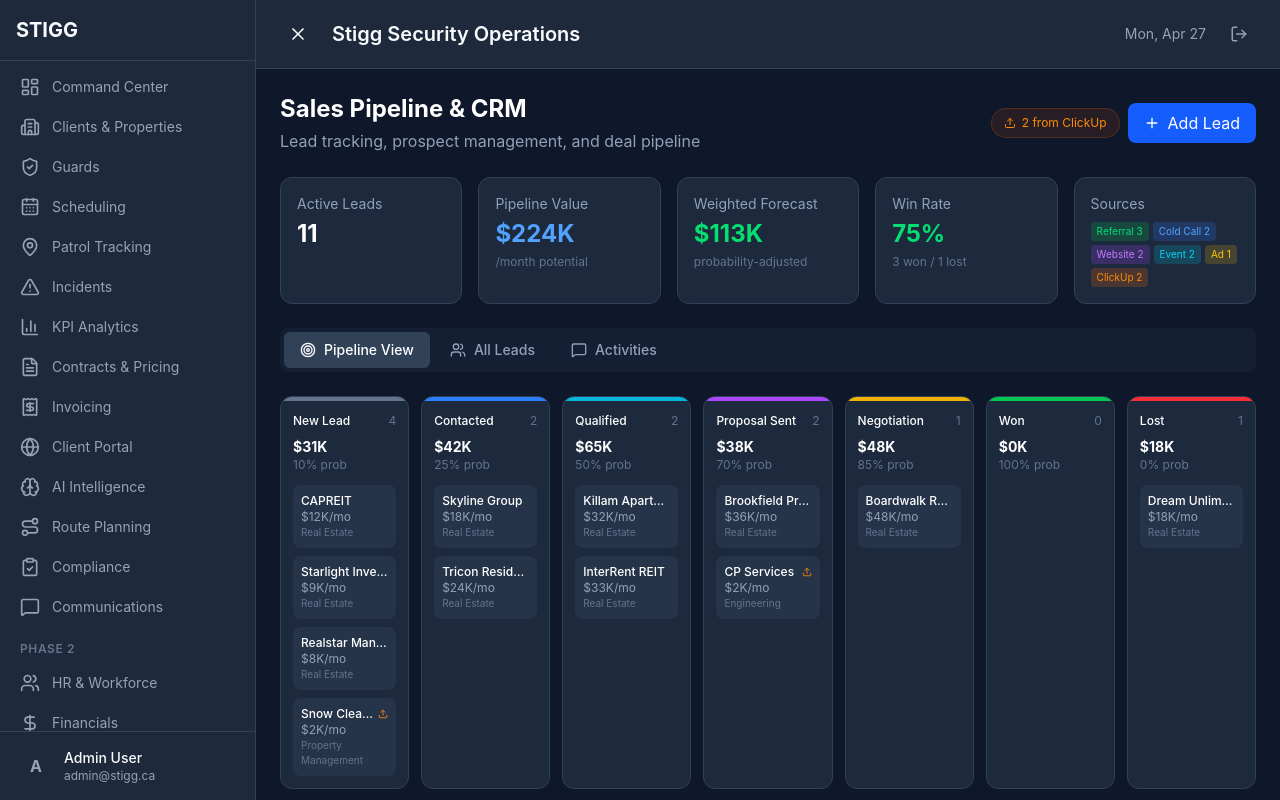
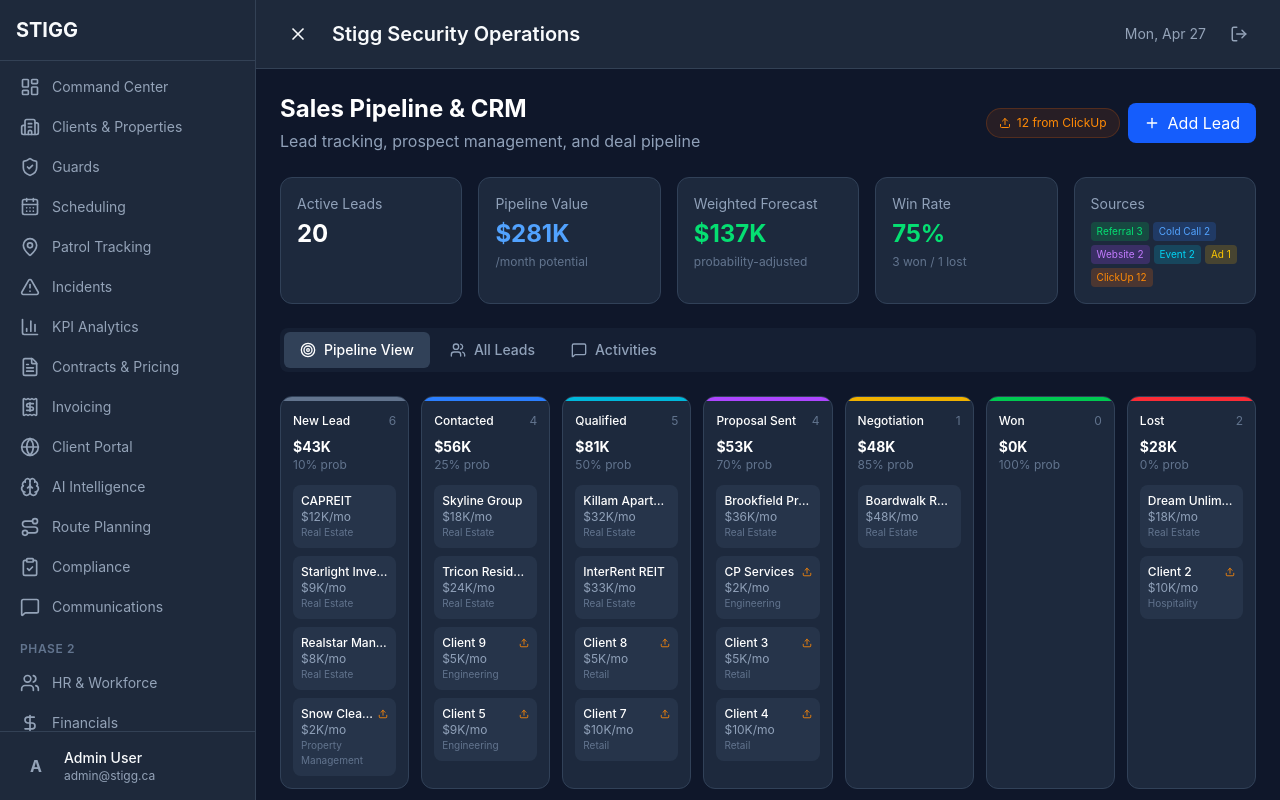
Before and after one commit to Stiggtechnologies/StiggOS, a React (Vite) app: page /sales-pipeline in a window 1280 px wide. Built offline with nearby package versions, Linux system fonts and the light colour scheme.

Commit message:
Import all 12 ClickUp CRM leads into Sales Pipeline

```diff
--- a/src/pages/SalesPipeline.tsx
+++ b/src/pages/SalesPipeline.tsx
@@ -4,13 +4,13 @@ import { Target, Users, DollarSign, Phone, Mail, Calendar, Plus, ArrowRight, Tre
 type PipeTab = 'pipeline' | 'leads' | 'activities'
 
 const pipelineStages = [
-  { name: 'New Lead', count: 4, value: 30500, color: 'bg-slate-500', probability: 10 },
-  { name: 'Contacted', count: 2, value: 42000, color: 'bg-blue-500', probability: 25 },
-  { name: 'Qualified', count: 2, value: 65000, color: 'bg-cyan-500', probability: 50 },
-  { name: 'Proposal Sent', count: 2, value: 38000, color: 'bg-purple-500', probability: 70 },
+  { name: 'New Lead', count: 6, value: 45500, color: 'bg-slate-500', probability: 10 },
+  { name: 'Contacted', count: 4, value: 56000, color: 'bg-blue-500', probability: 25 },
+  { name: 'Qualified', count: 5, value: 81000, color: 'bg-cyan-500', probability: 50 },
+  { name: 'Proposal Sent', count: 4, value: 53000, color: 'bg-purple-500', probability: 70 },
   { name: 'Negotiation', count: 1, value: 48000, color: 'bg-yellow-500', probability: 85 },
   { name: 'Won', count: 3, value: 127500, color: 'bg-green-500', probability: 100 },
-  { name: 'Lost', count: 1, value: 18000, color: 'bg-red-500', probability: 0 },
+  { name: 'Lost', count: 2, value: 28000, color: 'bg-red-500', probability: 0 },
 ]
 
 interface Lead {
@@ -46,14 +46,28 @@ const leads: Lead[] = [
   { id: '9', company: 'Realstar Management', contact: 'Chris Johnson', email: 'c.johnson@realstar.ca', phone: '403-555-0178', source: 'cold_call', properties: 2, value: 8000, stage: 'New Lead', nextFollowUp: '2026-04-30', assignee: '', notes: 'Cold outreach. Left voicemail.', industry: 'Real Estate', segment: 'SMB' },
   { id: '10', company: 'Dream Unlimited', contact: 'Patricia Lee', email: 'p.lee@dream.ca', phone: '403-555-0256', source: 'event', properties: 5, value: 18000, stage: 'Lost', assignee: 'Orville Davis', nextFollowUp: '', notes: 'Went with competitor. Price was main concern.', industry: 'Real Estate', segment: 'Enterprise' },
 
-  // Imported from ClickUp CRM
+  // Imported from ClickUp CRM — 12 leads from Accounts & Opportunities
   { id: 'cu-1', company: 'CP Services', contact: 'Lisa Swenson', email: '', phone: '', source: 'clickup_import', properties: 1, value: 2000, stage: 'Proposal Sent', nextFollowUp: '2026-05-01', assignee: 'Orville Davis', notes: 'Arrange meeting with Conor for facility walk down and install assessment.', industry: 'Engineering', segment: 'Enterprise', companyRevenue: '$5B', employeeCount: '101+', importedFrom: 'ClickUp CRM' },
   { id: 'cu-2', company: 'Snow Clearing Contract', contact: '', email: '', phone: '', source: 'clickup_import', properties: 1, value: 2000, stage: 'New Lead', nextFollowUp: '2026-05-02', assignee: '', notes: 'New prospect — snow clearing services needed. Property photos uploaded. Needs contact info and site assessment.', industry: 'Property Management', segment: 'SMB', importedFrom: 'ClickUp CRM' },
+  { id: 'cu-3', company: 'Client 10', contact: 'Clarissa Lee', email: '', phone: '', source: 'clickup_import', properties: 4, value: 7000, stage: 'New Lead', nextFollowUp: '2026-05-03', assignee: '', notes: 'Follow up with Clarissa. 200-unit account, high priority prospect.', industry: 'Hospitality', segment: 'Enterprise', companyRevenue: '$11B', employeeCount: '101+', importedFrom: 'ClickUp CRM' },
+  { id: 'cu-4', company: 'Client 11', contact: 'Juanita Holmes', email: '', phone: '', source: 'clickup_import', properties: 5, value: 5000, stage: 'New Lead', nextFollowUp: '2026-05-04', assignee: '', notes: 'Second follow up needed. 250-unit account in hospitality sector.', industry: 'Hospitality', segment: 'Mid-Market', companyRevenue: '$148M', employeeCount: '26-100', importedFrom: 'ClickUp CRM' },
+  { id: 'cu-5', company: 'Client 9', contact: 'Asia Paltrow', email: '', phone: '', source: 'clickup_import', properties: 3, value: 5000, stage: 'Contacted', nextFollowUp: '2026-05-05', assignee: 'Orville Davis', notes: 'Check in call scheduled. 150-unit engineering account, high value prospect.', industry: 'Engineering', segment: 'Enterprise', companyRevenue: '$49B', employeeCount: '101+', importedFrom: 'ClickUp CRM' },
+  { id: 'cu-6', company: 'Client 3', contact: 'Jessie Thompson', email: '', phone: '', source: 'clickup_import', properties: 7, value: 5000, stage: 'Proposal Sent', nextFollowUp: '2026-05-06', assignee: 'Orville Davis', notes: 'Send proposal. 330-unit retail account, normal priority.', industry: 'Retail', segment: 'Enterprise', companyRevenue: '$1B', employeeCount: '101+', importedFrom: 'ClickUp CRM' },
+  { id: 'cu-7', company: 'Client 8', contact: 'Jenna Lee', email: 'jenna@example.com', phone: '', source: 'clickup_import', properties: 4, value: 5000, stage: 'Qualified', nextFollowUp: '2026-05-07', assignee: 'Orville Davis', notes: 'Check in call pending. VP of Operations contact. 200-unit retail account, bank wire payment.', industry: 'Retail', segment: 'SMB', companyRevenue: '$5M', employeeCount: '0-25', importedFrom: 'ClickUp CRM' },
+  { id: 'cu-8', company: 'Client 7', contact: 'Rick James', email: 'rick@example.com', phone: '', source: 'clickup_import', properties: 7, value: 10000, stage: 'Qualified', nextFollowUp: '2026-05-08', assignee: 'Orville Davis', notes: 'Check in needed. 350-unit retail account, credit card payment, unlimited plan.', industry: 'Retail', segment: 'Mid-Market', companyRevenue: '$50M', employeeCount: '0-25', importedFrom: 'ClickUp CRM' },
+  { id: 'cu-9', company: 'Client 2', contact: 'Lawrence Beck', email: 'lawrence@example.com', phone: '', source: 'clickup_import', properties: 8, value: 10000, stage: 'Lost', nextFollowUp: '', assignee: '', notes: 'Lost — send promo email for re-engagement. 400-unit hospitality account, enterprise segment. Payment request sent.', industry: 'Hospitality', segment: 'Enterprise', companyRevenue: '$8B', employeeCount: '101+', importedFrom: 'ClickUp CRM' },
+  { id: 'cu-10', company: 'Client 5', contact: 'Mark Bernard', email: 'mark@example.com', phone: '', source: 'clickup_import', properties: 5, value: 9000, stage: 'Contacted', nextFollowUp: '2026-05-09', assignee: 'Orville Davis', notes: 'Doing demo on 11/2. 234-unit engineering account, quote sent, bank wire payment.', industry: 'Engineering', segment: 'Enterprise', companyRevenue: '$20M', employeeCount: '101+', importedFrom: 'ClickUp CRM' },
+  { id: 'cu-11', company: 'Client 4', contact: 'Melanie Morris', email: 'melanie@example.com', phone: '', source: 'clickup_import', properties: 10, value: 10000, stage: 'Proposal Sent', nextFollowUp: '2026-05-10', assignee: '', notes: 'Send proposal. 500-unit retail account, low priority. Payment request sent, credit card.', industry: 'Retail', segment: 'Enterprise', companyRevenue: '$100M', employeeCount: '26-100', importedFrom: 'ClickUp CRM' },
+  { id: 'cu-12', company: 'Client 6', contact: 'Luis Bernard', email: 'luis@example.com', phone: '', source: 'clickup_import', properties: 2, value: 1000, stage: 'Qualified', nextFollowUp: '2026-05-11', assignee: 'Orville Davis', notes: 'Setting up demo account for call 11/1. 100-unit retail account, urgent priority. Enterprise plan.', industry: 'Retail', segment: 'Mid-Market', companyRevenue: '$80M', employeeCount: '101+', importedFrom: 'ClickUp CRM' },
 ]
 
 const activities = [
-  { lead: 'CP Services', type: 'import', description: 'Lead imported from ClickUp CRM. Original status: Proposal. Facility walkdown pending with Conor.', date: '2026-04-27', outcome: 'Imported — needs follow-up scheduling' },
-  { lead: 'Snow Clearing Contract', type: 'import', description: 'Lead imported from ClickUp CRM. Property photos on file. No contact details yet — requires outreach.', date: '2026-04-27', outcome: 'Imported — needs contact info' },
+  { lead: 'ClickUp CRM Import', type: 'import', description: 'Bulk import: 12 commercial leads imported from ClickUp CRM Accounts & Opportunities. Industries: Engineering, Retail, Hospitality, Property Management. Pipeline stages mapped to Stigg OS.', date: '2026-04-27', outcome: 'All 12 leads imported and mapped' },
+  { lead: 'CP Services', type: 'import', description: 'Lead imported from ClickUp CRM. Original status: Proposal. Facility walkdown pending with Conor. $5B revenue, Engineering sector.', date: '2026-04-27', outcome: 'Imported — needs follow-up scheduling' },
+  { lead: 'Client 10', type: 'import', description: 'Imported from ClickUp CRM. Qualified Prospect. $11B hospitality company, 200-unit account. Contact: Clarissa Lee.', date: '2026-04-27', outcome: 'Imported — follow up with Clarissa' },
+  { lead: 'Client 9', type: 'import', description: 'Imported from ClickUp CRM. Intro Call stage. $49B engineering company, 150-unit account. Contact: Asia Paltrow.', date: '2026-04-27', outcome: 'Imported — check in call scheduled' },
+  { lead: 'Client 6', type: 'import', description: 'Imported from ClickUp CRM. Demo stage, URGENT priority. $80M retail company. Setting up demo account for call. Contact: Luis Bernard.', date: '2026-04-27', outcome: 'Imported — urgent demo setup needed' },
+  { lead: 'Client 2', type: 'import', description: 'Imported from ClickUp CRM. Closed/Lost. $8B hospitality company, 400-unit enterprise account. Contact: Lawrence Beck.', date: '2026-04-27', outcome: 'Imported as Lost — send promo for re-engagement' },
   { lead: 'Boardwalk REIT', type: 'meeting', description: 'In-person meeting to finalize contract terms. Discussed Premium tier add-ons.', date: '2026-04-25', outcome: 'Positive — verbal agreement on Enhanced tier' },
   { lead: 'Brookfield Properties', type: 'proposal', description: 'Sent formal proposal: Enhanced tier, 12 properties, $36K/mo. PDF + pricing breakdown.', date: '2026-04-22', outcome: 'Awaiting response' },
   { lead: 'Killam Apartment REIT', type: 'site_visit', description: 'Toured 3 of 5 properties with David Morrison. Assessed security needs, lighting, access points.', date: '2026-04-20', outcome: 'Strong interest — wants proposal by May 5' },
```
